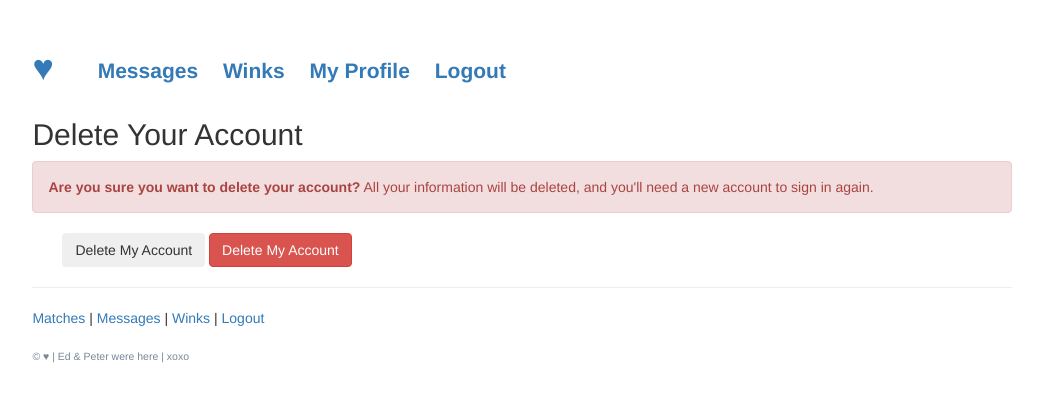
After one commit to eddieverity/match, a Django app: template apps/match_dot_com/templates/match_dot_com/accountdelete.html in a window 1280 px wide. The commit adds this page. Shown: the top 402 px of the page, without its empty margins (118-1161 px from the left). Run offline with Django 3.2, Linux system fonts and the light colour scheme; the template is opened without the code that fills it, so the values that code supplies are empty; parts of the project's set-up code (start-up, migrations or seed data) failed here and were passed over; some libraries are stand-ins or nearby versions.

Commit message:
added ability to delete a profile

```diff
--- a/apps/match_dot_com/static/match_dot_com/css/style.css
+++ b/apps/match_dot_com/static/match_dot_com/css/style.css
@@ -1,7 +1,91 @@
-#wrapper{
+@media only screen and (max-width: 480px) {
+	.gallerysection{
+		display: none;
+    }
+	#wrapper{
+		margin-top: 1em;
+	}
+	#wrapper{
+	margin: 1em auto;
+	width: 90%;
+	}
+	h1{
+		margin: 0;
+	}
+	ul{
+		padding: 0;
+	}
+	li{
+	display: block;
+	font-weight: bold;
+	font-size: 2em;
+	}
+
+}
+@media only screen and (min-width: 481px) {
+	.gallerysection{
+		display: none;
+    }
+	#profile{
+		width: 100%;
+	}
+	#wrapper{
+	margin: 1em auto;
+	width: 90%;
+	}
+	ul{
+	display: inline-block;
+	vertical-align: top;
+	margin-top: 2em;
+	}
+	li{
+	display: inline-block;
+	list-style-type: none;
+	vertical-align: top;
+	font-size: 1.5em;
+	margin-right: 1em;
+	font-weight: bold;
+	}
+}
+@media only screen and (min-width: 512px) {
+	.gallerysection{
+    display: inline-block;
+	vertical-align: top;
+	width: 180px;
+    }
+	#profile{
+		width: 100%;
+	}
+	#wrapper{
+	margin: 1em auto;
+	width: 90%;
+	}
+}
+@media only screen and (min-width: 825px) {
+    .gallerysection{
+    display: inline-block;
+	vertical-align: top;
+	width: 420px;
+    }
+	#wrapper{
 	margin: 2em auto;
 	width: 90%;
+	}
 }
+@media only screen and (min-width: 1024px) {
+ .gallerysection{
+	display: inline-block;
+	vertical-align: top;
+	width: 70%;
+	}
+	#wrapper{
+	margin: 2em auto;
+	width: 90%;
+	}
+}
+
+
+
 #loginwrapper{
 	width: 85%;
 	margin: 0 auto;
@@ -18,19 +102,7 @@ h1 {
 	vertical-align: top;
 	text-decoration: none;
 }
-ul{
-	display: inline-block;
-	vertical-align: top;
-	margin-top: 2em;
-}
-li{
-	display: inline-block;
-	list-style-type: none;
-	vertical-align: top;
-	font-size: 1.5em;
-	margin-right: 1em;
-	font-weight: bold;
-}
+
 .profileresults {
 	margin-top: 1em;
 }
@@ -88,6 +160,13 @@ h2{
 	padding: 6px 12px 6px 12px;
 	border-radius: 5px;
 }
+#messengerfooter{
+	position: fixed;
+	margin-top: 370px;
+}
+
+
+
 #profile{
 	width: 85%;
 	margin: 0 auto;
@@ -172,18 +251,13 @@ h2{
 .profilesection{
 	display: inline-block;
 	vertical-align: top;
-	width: 20%;
+	width: 180px;
 	margin-top: 1em;
 	margin-right: 2em;
 }
 .gallerysection h3{
 	margin-bottom: 1em;
 	margin-top: -1.5em;
-}
-.gallerysection{
-	display: inline-block;
-	vertical-align: top;
-	width: 70%;
 }
 .gallerysection .thumbnail{
 	display: inline-block;
@@ -271,6 +345,11 @@ h2{
 #inbox h3{
 	margin-bottom: 1em;
 }
+#deleteaccount{
+	width: 85%;
+	margin: 0 auto;
+}
+
 /*LIGHTBOX*/
 
 .lightbox {
--- /dev/null
+++ b/apps/match_dot_com/templates/match_dot_com/accountdelete.html
@@ -0,0 +1,41 @@
+<!DOCTYPE html>
+<html lang="en">
+    <head lang="en">
+    {% load static %}
+        <meta charset="UTF-8">
+        <meta name="viewport" content="width=device-width, initial-scale=1">
+        <link rel="stylesheet" href="https://maxcdn.bootstrapcdn.com/bootstrap/3.3.5/css/bootstrap.min.css">
+        <script type="text/javascript" src="{% static 'match_dot_com/js/script.js' %}"></script>
+        <script src="https://ajax.googleapis.com/ajax/libs/jquery/2.1.3/jquery.min.js"></script>
+        <script src="https://maxcdn.bootstrapcdn.com/bootstrap/3.3.5/js/bootstrap.min.js"></script>
+        <link rel="stylesheet" href="{% static 'match_dot_com/css/style.css' %}">
+        <link rel="shortcut icon" type="image/png" href="{% static 'match_dot_com/img/favicon.ico' %}"/>
+        <title>Delete Account</title>
+    </head>
+    <body>
+    <div id="wrapper">
+        <div id="deleteaccount">
+            <h1><a href="{% url 'match:index' %}">&#9829;</a></h1>
+                <ul>
+                    <li><a href="{% url 'match:messages' %}">Messages</a></li>
+                    <li><a href="{% url 'match:winks' %}">Winks</a></li>
+                    <li><a href="{% url 'match:user' id=request.session.id %}">My Profile</a></li>
+                    <li><a href="{% url 'match:logout' %}">Logout</a></li>
+                </ul>
+            <h2>Delete Your Account</h2>
+            <div class="alert alert-danger">
+                <p><strong>Are you sure you want to delete your account?</strong> All your information will be deleted,
+                and you'll need a new account to sign in again.</p>
+            </div>
+            <form action="{% url 'match:delete' id=request.session.id %}" method="POST">
+                {% csrf_token %}
+                <button type="submit" class="btn btn-secondary" name="keepaccount">Delete My Account</button>
+                <button type="submit" class="btn btn-danger" id="deleter" name="delete">Delete My Account</button>
+            </form>
+            <hr>
+                <p><a href="{% url 'match:index' %}">Matches</a> | <a href="{% url 'match:messages' %}">Messages</a> | <a href="{% url 'match:winks' %}">Winks</a> | <a href="{% url 'match:logout' %}">Logout</a></p>
+                <p class="templateinfo">&#169; &#9829; | Ed & Peter were here | xoxo </p>
+        </div>
+    </div>
+    </body>
+</html>
--- a/apps/match_dot_com/templates/match_dot_com/messenger.html
+++ b/apps/match_dot_com/templates/match_dot_com/messenger.html
@@ -63,8 +63,10 @@
             </form>
             <hr>
             </div>
+            <div id="messengerfooter">
             <p><a href="{% url 'match:index' %}">Matches</a> | <a href="{% url 'match:messages' %}">Messages</a> | <a href="{% url 'match:winks' %}">Winks</a> | <a href="{% url 'match:logout' %}">Logout</a></p>
             <p class="templateinfo">&#169; &#9829; | Ed & Peter were here | xoxo </p>
+            </div>
         </div>
     </div>
     </body>
--- a/apps/match_dot_com/urls.py
+++ b/apps/match_dot_com/urls.py
@@ -20,4 +20,5 @@ urlpatterns = [
     url(r'^winks$', winks, name='winks'),
     url(r'^regional$', regional, name='regional'),
     url(r'^gallery$', upload_gallery, name='gallery'),
+    url(r'^user/(?P<id>\d+)/delete$', delete, name='delete'),
 ]
```
Also changed, not shown: apps/match_dot_com/templates/match_dot_com/user.html (+6 -5 lines), apps/match_dot_com/views.py (+16 -2 lines), apps/match_dot_com/static/match_dot_com/img/enhanced-buzz-7951-1425659429-16-jpg.jpg (added), apps/match_dot_com/static/match_dot_com/img/mv5bodywnza2ndm1ml5bml5banbnxkftztgwnti2mty2nde-v1-uy268-cr870182268-al-jpg.jpg (added), apps/match_dot_com/static/match_dot_com/img/mv5bodywnza2ndm1ml5bml5banbnxkftztgwnti2mty2nde-v1-uy268-cr870182268-al-jpg_jWJtbzU.jpg (added), apps/match_dot_com/static/match_dot_com/img/proof-that-gayle-of-bobs-burgers-is-all-of-us-2-5778-1425666562-15-dblbig-jpg.jpg (added), apps/match_dot_com/static/match_dot_com/img/tumblr-nwfxk2hyme1r3v6kfo2-500-jpg.jpg (added), apps/match_dot_com/static/match_dot_com/img/tumblr-nwfxk2hyme1r3v6kfo2-500-jpg_quJDv0i.jpg (added).
